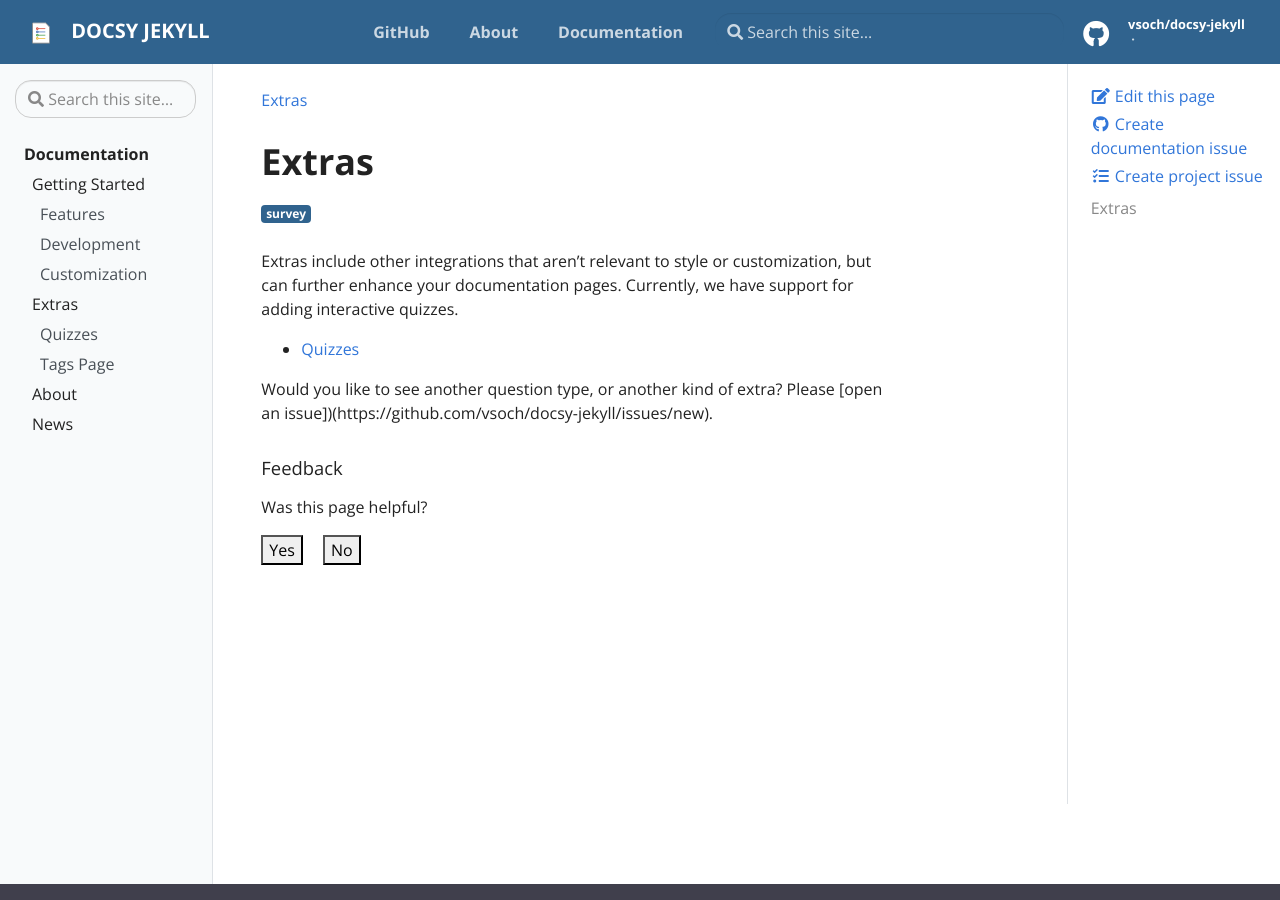
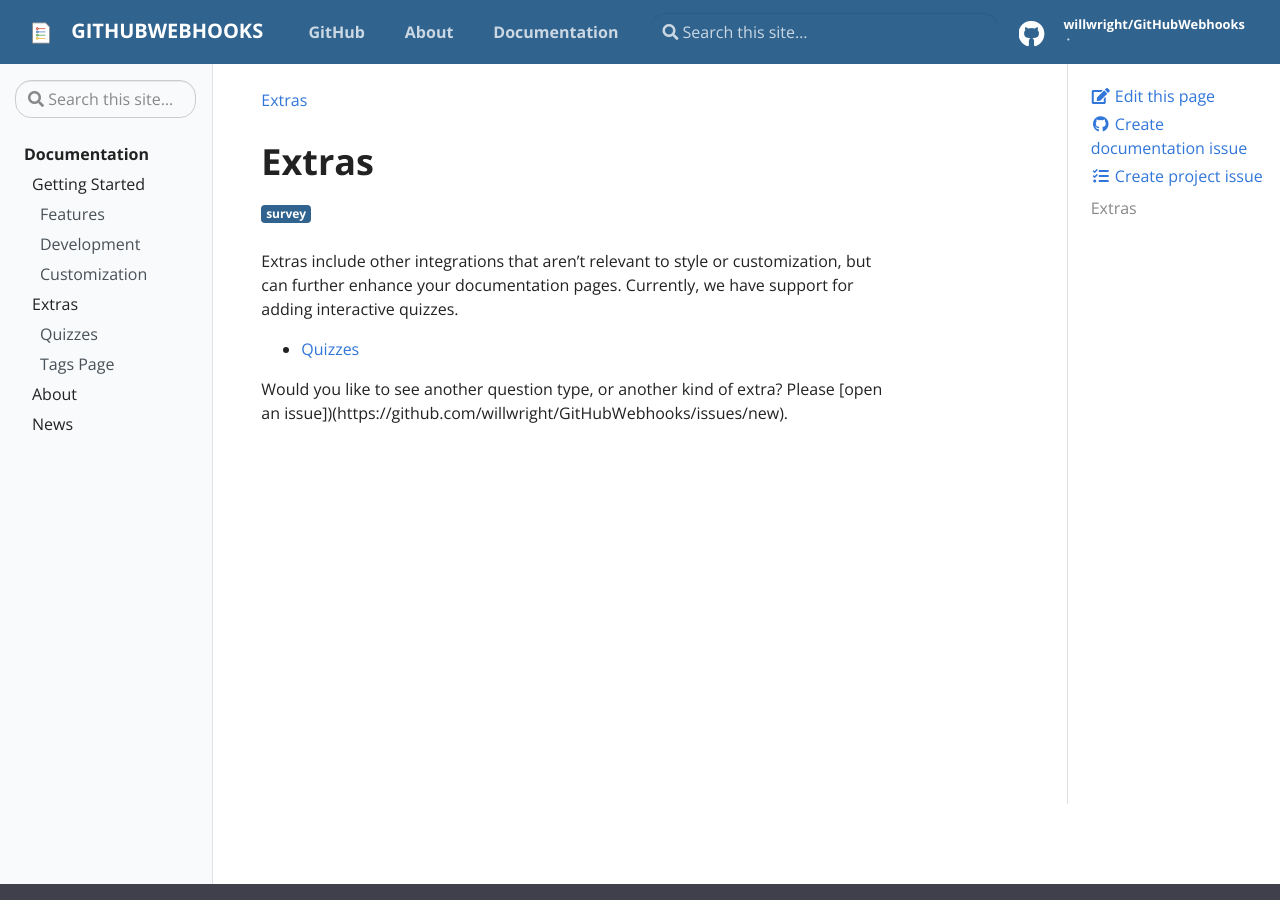
Before and after one commit to willwright/GitHubStatusListener, a Jekyll site: the page built from _docs/extras/index.md, in a window 1280 px wide and 900 px high. Built offline with Jekyll 4.4.1, drawn with Linux system fonts in a browser that asks for light colours; some of the changed text lies outside the part shown.

Commit message:
updating config

```diff
--- a/_config.yml
+++ b/_config.yml
@@ -14,13 +14,11 @@
 # You can create any custom variable you would like, and they will be accessible
 # in the templates via {{ site.myvariable }}.
 
-title: Docsy Jekyll
-email: your-email@domain.com
-author: Dinosaur Avocado
+title: GitHubWebhooks
+email: will@willright.tech
+author: Will Wright
 description: > # this means to ignore newlines until "baseurl:"
-  Write an awesome description for your new site here. You can edit this
-  line in _config.yml. It will appear in your document head meta (for
-  Google search results) and in your feed.xml site description.
+  Documentation for GitHubWebhooks; a Laravel package for listening to, and acting upon GitHub Webhook events
 
 # DO NOT CHANGE THE LINE OF THIS FILE without editing .circleci/circle_urls.sh
 baseurl: "" # the subpath of your site, e.g. /blog
@@ -29,17 +27,17 @@ baseurl: "" # the subpath of your site, e.g. /blog
 url: "https://vsoch.github.io" # the base hostname & protocol for your site
 
 # Social (First three Required)
-repo: "https://github.com/vsoch/docsy-jekyll"
-github_user: "vsoch"
-github_repo: "docsy-jekyll"
+repo: "https://github.com/willwright/GitHubWebhooks"
+github_user: "willwright"
+github_repo: "GitHubWebhooks"
 
 # Optional
-twitter: vsoch
-linkedin: vsochat
-dockerhub: vanessa
+#twitter: vsoch
+#linkedin: vsochat
+#dockerhub: vanessa
 
 # Should there be feedback buttons at the bottom of pages?
-feedback: true
+feedback: false
 
 # Link to a privacy policy in footer, uncomment and define if wanted
 # privacy: https://domain.com/privacy
```
